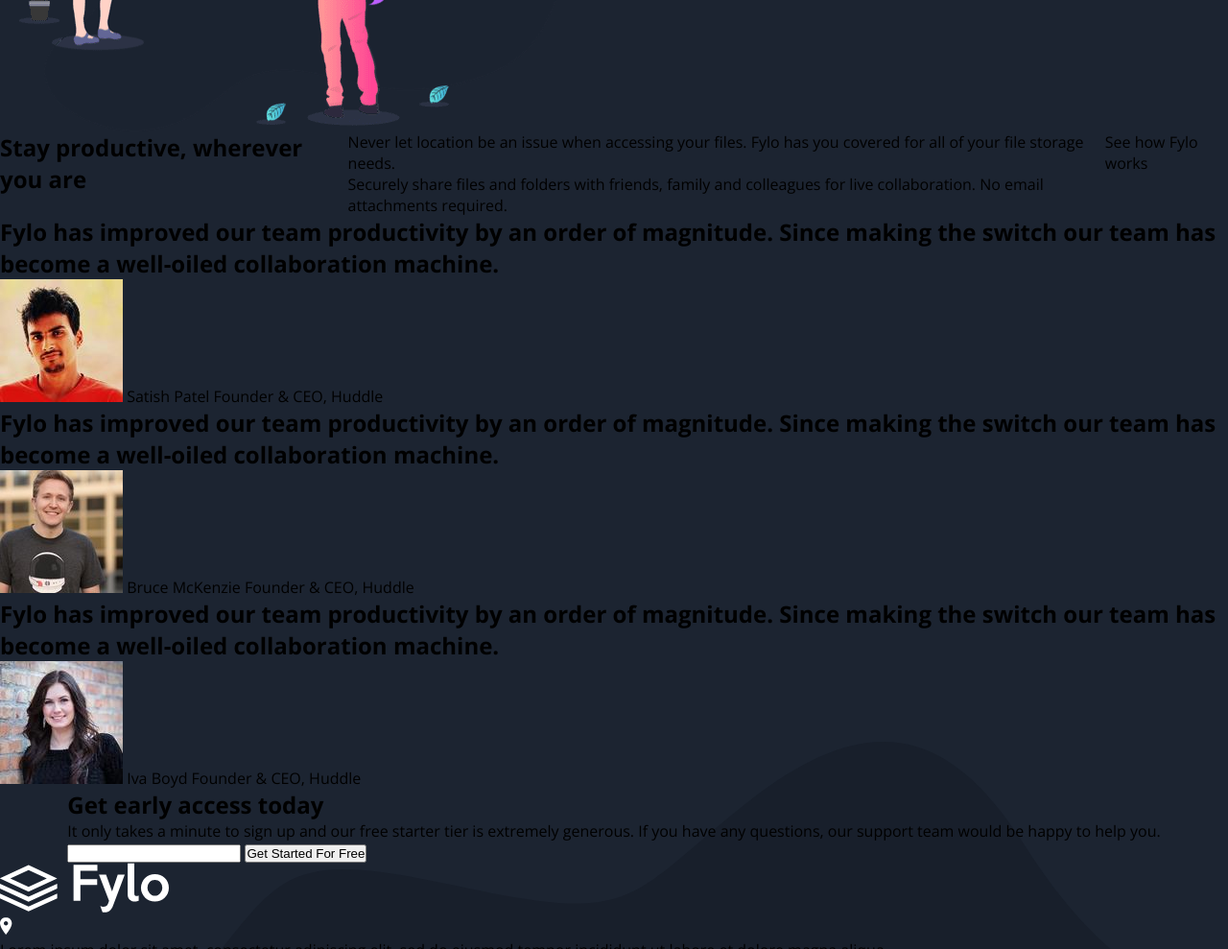
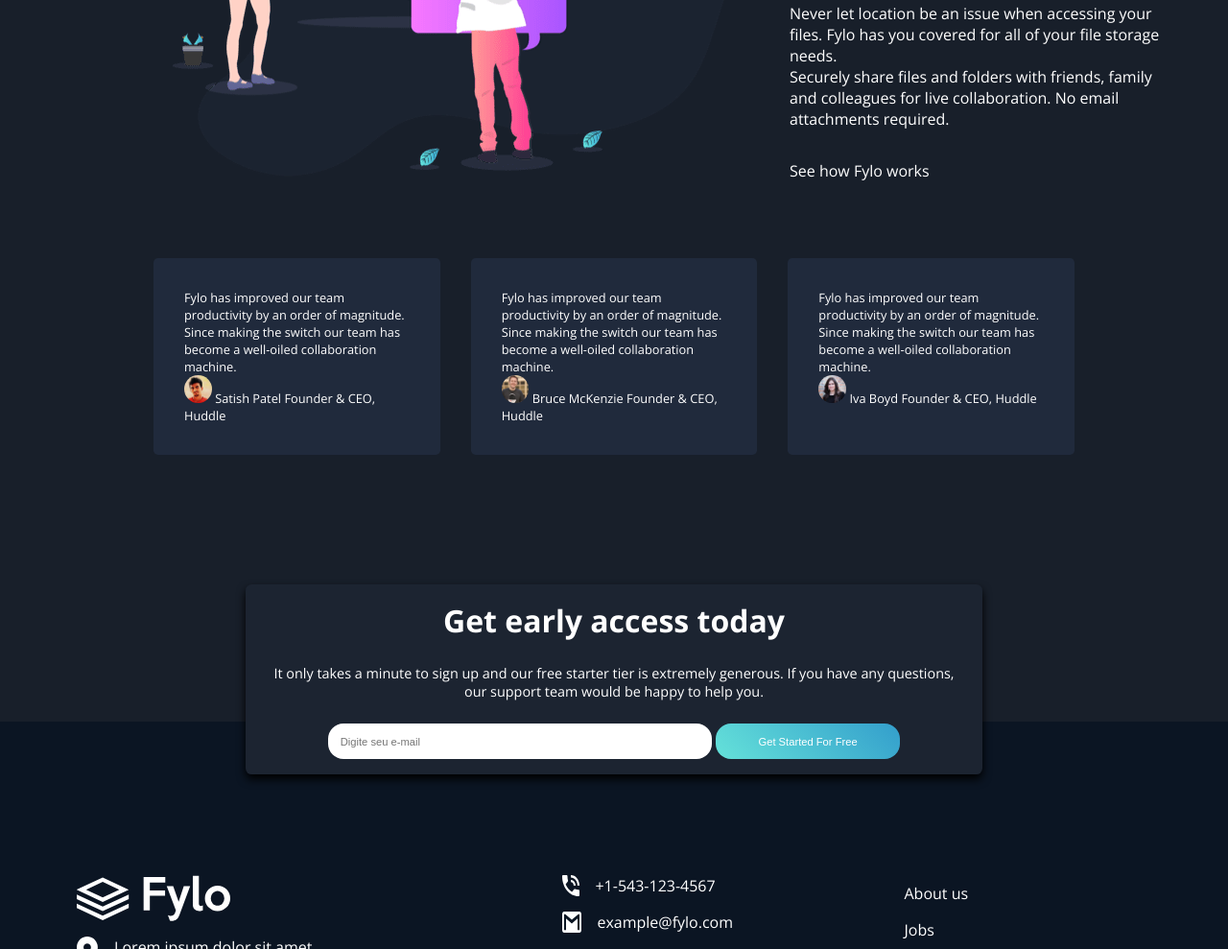
Before and after one commit to josemgfortunato/fylo-dark-theme-landing-page-master, a plain HTML site: page index..html in a window 1280 px wide. Shown: the part 1811-2800 px from the top of the page at 96% size. Drawn offline with nearby package versions, Linux system fonts and the light colour scheme.

Commit message:
estilização parcial faltando ajustes

```diff
--- a/index..html
+++ b/index..html
@@ -11,20 +11,21 @@
 <body>
     <header>
         <div class="logo">
-            <img src="./images/logo.svg" alt="Logo">
+            <a href="#home"><img src="./images/logo.svg" alt="Logo"></a>
         </div>
         <nav class="navbar">
             <ul>
-                <li><a href="">Features</a></li>
-                <li><a href="">Team</a></li>
-                <li><a href="">Sign in</a></li>
+                <li><a href="#features">Features</a></li>
+                <li><a href="#team">Team</a></li>
+                <li><a href="#sign-up">Sign in</a></li>
             </ul>
         </nav>
     </header>
     <section id="home">
         <div class="start-container">
-
-            <img src="./images/illustration-intro.png" alt="illustration-intro" class="start-container__img">
+            <div class="start-container__illustration">
+                <img src="./images/illustration-intro.png" alt="illustration-intro">
+            </div>
             <div class="start-container__title">
                 <h1>All your files in one secure location, accessible anywhere.</h1>
             </div>
@@ -34,11 +35,9 @@
                 </p>
             </div>
             <button class="start-container__button">Get Started</button>
-
         </div>
     </section>
-    <section id="#features">
-        <div class="middle-container">
+    <section id="features">
             <div class="middle-container__features">
                 <div class="middle-container__features-boxes">
                     <img src="./images/icon-access-anywhere.svg" alt="icon-access-anywhere">
@@ -65,7 +64,6 @@
                         file types to be securely stored and shared.</p>
                 </div>
             </div>
-        </div>
     </section>
         <section id="team">
             <div class="middle-container__team">
@@ -81,29 +79,30 @@
                                 attachments required.
                         </p>
                         <span> See how Fylo works</span>
-                        </div>
                     </div>
+                </div>
                 <div class="middle-container__quotes">
                     <div class="middle-container__quotes-quote">
-                        <h1> Fylo has improved our team productivity by an order of magnitude. Since making the switch our team has
-                            become a well-oiled collaboration machine.</h1>
-                        <div><img src="./images/profile-1.jpg" alt="profile-1-pic">
+                        <p> Fylo has improved our team productivity by an order of magnitude. Since making the switch our team has
+                            become a well-oiled collaboration machine.</p>
+                        <div class="middle-container__quotes-quote--profile">
+                            <img src="./images/profile-1.jpg" alt="profile-1-pic">
                             <span>Satish Patel</span>
                             <span>Founder & CEO, Huddle</span>
                         </div>
                     </div>
                     <div class="middle-container__quotes-quote">
-                        <h1>Fylo has improved our team productivity by an order of magnitude. Since making the switch our team has
-                            become a well-oiled collaboration machine.</h1>
-                        <div>
+                        <p>Fylo has improved our team productivity by an order of magnitude. Since making the switch our team has
+                            become a well-oiled collaboration machine.</p>
+                        <div class="middle-container__quotes-quote--profile">
                             <img src="./images/profile-2.jpg" alt="profile-2-pic">
                             <span>Bruce McKenzie</span>
                             <span>Founder & CEO, Huddle</span>
                         </div>
                     </div>
                     <div class="middle-container__quotes-quote">
-                        <h1>Fylo has improved our team productivity by an order of magnitude. Since making the switch our team has
-                            become a well-oiled collaboration machine.</h1>
+                        <p>Fylo has improved our team productivity by an order of magnitude. Since making the switch our team has
+                            become a well-oiled collaboration machine.</p>
                         <div>
                             <img src="./images/profile-3.jpg" alt="profile-3-pic">
                             <span>Iva Boyd</span>
@@ -120,8 +119,8 @@
                     questions, our support team would be happy to help you.
                   </p>
                 <form>
-                    <input type="email" id="email">
-                    <input type="button" value="Get Started For Free" id="submit">
+                    <input type="email" placeholder="Digite seu e-mail" id="email">
+                    <input type="button" value="Get Started For Free"  id="submit">
                 </form>
             </div>
         </div>
@@ -130,18 +129,20 @@
         <div class="end-container">
             <div class="end-container__location">
                 <img src="./images/logo.svg" alt="logo">
-                <div>
+                <span class="end-container__location-address">
                     <img src="./images/icon-location.svg" alt="icon location">
                     <p> Lorem ipsum dolor sit amet, consectetur adipiscing elit, sed do eiusmod tempor incididunt ut labore et
                         dolore magna aliqua</p>
-                </div>
+                </span>
             </div>
             <div class="end-container__contact">
                 <div class="end-container__contact-phone">
-                    <img src="./images/icon-phone.svg" alt="icon-phone">+1-543-123-4567
+                    <img src="./images/icon-phone.svg" alt="icon-phone">
+                    <span>+1-543-123-4567</span>
                 </div>
-                <div class="end-container__email">
-                    <img src="./images/icon-email.svg" alt="icon-email">example@fylo.com
+                <div class="end-container__contact-email">
+                    <img src="./images/icon-email.svg" alt="icon-email">
+                    <span>example@fylo.com</span>
                 </div>
             </div>
             <div class="end-container__links">
--- a/style.css
+++ b/style.css
@@ -33,9 +33,6 @@ body {
     min-height: 100vh;
     display: flex;
     flex-direction: column;
-    background-image: url(./images/bg-curvy-desktop.svg);
-    background-position: bottom;
-    background-repeat: no-repeat;
     background-color: var(--DarkBlue-intro-and-email-sign-up-background);
     font-family: 'Open Sans', sans-serif;
     font-size: 1rem;
@@ -62,7 +59,31 @@ header a {
 
 section {
     display: flex;
+    flex-direction: column;
     justify-content: center;
+}
+
+#home {
+    background-image: url(./images/bg-curvy-desktop.svg);
+    background-position: bottom;
+    background-repeat: no-repeat;
+}
+
+#features {
+    background-color: var(--DarkBlue-main-background);
+}
+
+#team {
+    background-color: var(--DarkBlue-main-background);
+}
+
+#sign-up {
+    background-color: var(--DarkBlue-main-background);
+    position: relative;
+}
+
+#footer {
+    background-color: var(--DarkBlue-footer-background);
 }
 
 .start-container {
@@ -71,6 +92,10 @@ section {
     align-items: center;
     color: var(--White);
     gap: 1.5rem;
+}
+
+.start-container__illustration {
+
 }
 
 .start-container__title {
@@ -99,45 +124,175 @@ section {
     cursor: pointer;
 }
 
-.middle-container {
+.middle-container__features {
     display: flex;
+    flex-wrap: wrap;
+    justify-content: space-around;
+    width: 75%;
+    gap: 5rem;
+    margin: 5rem auto;
 }
 
-.middle.container__features {
+.middle-container__features-boxes {
+    width: 25rem;
     display: flex;
     flex-direction: column;
+    color: var(--White);
+    text-align: center;
+    align-items: center;
 }
 
-.middle-container__boxes {
-    display: flex;
-    width: 200px;
+.middle-container__features-boxes img {
+    width: 5rem;
+}
+
+.middle-container__features-boxes h1 {
+    font-size: 1rem;
 }
 
 .middle-container__team {
+    width: 75%;
     display: flex;
     flex-direction: column;
+    margin: 0 auto;
+    gap: 5rem;
 }
 
 .middle-container__productive {
-
-}
-
-.middle-container__team-img {
     display: flex;
+    margin: 0 auto;
+    gap: 3rem;
 }
 
 .middle-container__team-text {
+    width: 25rem;
     display: flex;
+    flex-direction: column;
+    justify-content: flex-end;
+    color: var(--White);
+    gap: 2rem;
+}
+
+.middle-container__team-text h1{
+    font-size: 2rem;
 }
 
 .middle-container__quotes {
-
+    display: flex;
+    background-image: url(./images/bg-quotes.png);
+    background-repeat: no-repeat;
+    gap: 2rem;
 }
 
 .middle-container__quotes-quote {
+    display: flex;
+    flex-direction: column;
+    background-color: var(--DarkBlue-testimonials-background);
+    font-size: .8rem;
+    color: var(--White);
+    padding: 2rem;
+    border-radius: .3rem;
+}
 
+.middle-container__quotes-quote img {
+    width: 1.8rem;
+    border-radius: 50%;
 }
 
 .middle-container__sign-up {
+    width: 60%;
+    display: flex;
+    flex-direction: column;
+    background-color: var(--DarkBlue-intro-and-email-sign-up-background);
+    margin: 0 auto;
+    text-align: center;
+    color: var(--White);
+    gap: 1.5rem;
+    padding: 1rem;
+    border-radius: .4rem;
+    position: relative;
+    top: 55px;
+    box-shadow: 0 5px 10px 0 #000;
+    margin-top: 5rem;
+}
 
+.middle-container__sign-up h1 {
+    font-size: 2rem;
 }
+
+.middle-container__sign-up p {
+    font-size: .9rem;
+}
+
+.middle-container__sign-up input[type="email"] {
+    width: 25rem;
+    padding: .8rem;
+    border: none;
+    border-radius: 1rem;
+    font-size: .7rem;
+}
+
+.middle-container__sign-up input[type="button"] {
+    width: 12rem;
+    border: none;
+    padding: .8rem;
+    background: linear-gradient(45deg, var(--CyanInside-call-to-action-gradient), var(--BlueInside-call-to-action-gradient));
+    border-radius: 1rem;
+    color: var(--White);
+    font-size: .7rem;
+}
+
+.middle-container__sign-up input[type="button"] {
+    cursor: pointer;
+}
+
+.end-container {
+    display: flex;
+    justify-content: space-between;
+    margin-top: 5rem;
+    color: var(--White);
+    padding: 5rem;
+}
+
+.end-container li {
+    list-style: none;
+    padding: .5rem;
+}
+
+.end-container a {
+    text-decoration: none;
+    color: var(--White);
+}
+
+.end-container__location {
+    width: 30%;
+    display: flex;
+    flex-direction: column;
+    gap: 1rem;
+}
+
+.end-container__location img {
+    width: 10rem;
+}
+
+.end-container__location-address {
+    display: flex;
+    gap: 1rem;
+}
+
+.end-container__location-address img {
+    width: 2rem;
+    height: 2rem;
+}
+
+.end-container__contact {
+    display: flex;
+    flex-direction: column;
+    gap: 1rem;
+}
+
+.end-container__contact-phone,
+.end-container__contact-email {
+    display: flex;
+    gap: 1rem;
+}
```
